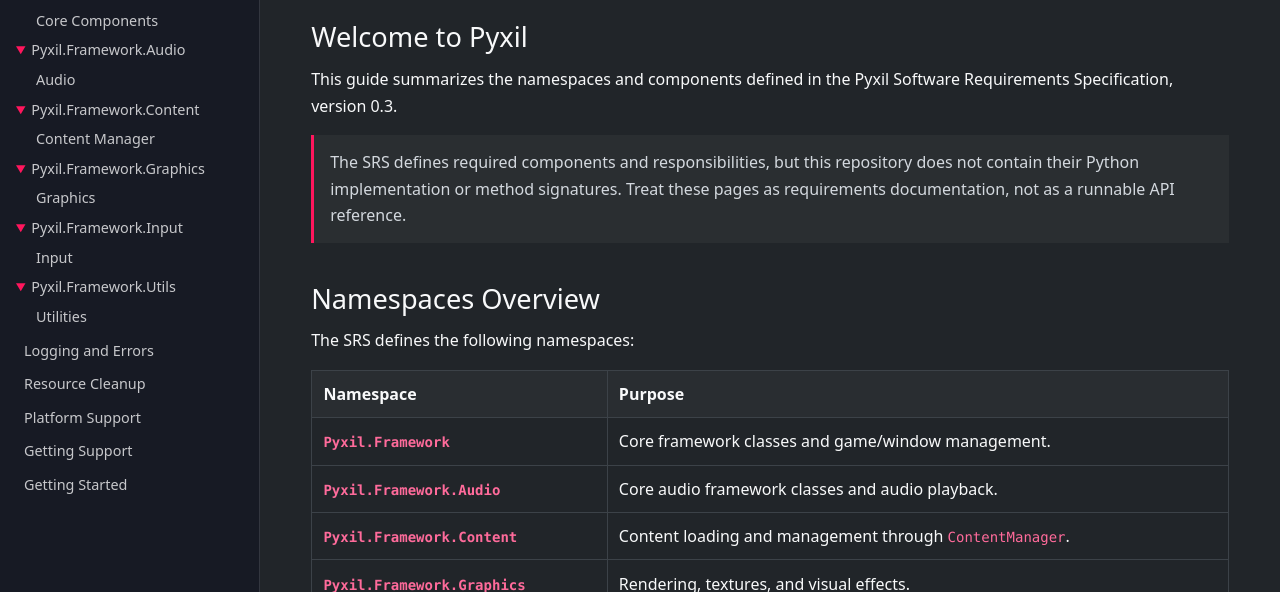
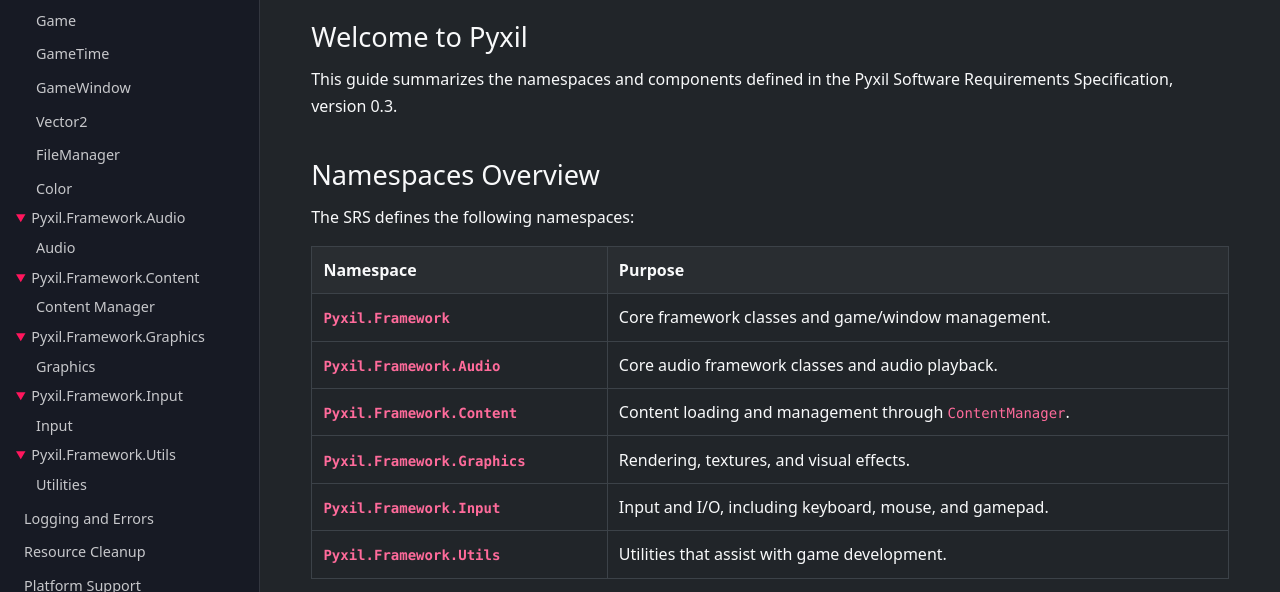
Before and after one commit to 1x1-Studio/Pyxil, a plain HTML site: page docs/docs.html in a window 1280 px wide. Shown: the part 208-800 px from the top of the page. Drawn offline with nearby package versions, Linux system fonts and the light colour scheme.

Commit message:
Add API documentation for core components and update navigation links

```diff
--- a/docs/docs.html
+++ b/docs/docs.html
@@ -37,7 +37,13 @@
                         <details open>
                             <summary>Pyxil.Framework</summary>
                             <ul>
-                                <li><a href="#core-components">Core Components</a></li>
+                                <li><a href="#core-components">Game</a></li>
+                                <li><a href="#core-components">GameTime</a></li>
+                                <li><a href="#core-components">GameWindow</a></li>
+                                <li><a href="#core-components">Vector2</a></li>
+                                <li><a href="#core-components">FileManager</a></li>
+                                <li><a href="#core-components">Color</a></li>
+
                             </ul>
                         </details>
                     </li>
@@ -101,11 +107,6 @@
                 <p>
                     This guide summarizes the namespaces and components defined in the
                     Pyxil Software Requirements Specification, version 0.3.
-                </p>
-                <p class="learn-note">
-                    The SRS defines required components and responsibilities, but this repository does
-                    not contain their Python implementation or method signatures. Treat these pages as
-                    requirements documentation, not as a runnable API reference.
                 </p>
             </section>
 
```
Also changed, not shown: docs/api/color.html (added), docs/api/filemanager.html (added), docs/api/game.html (added), docs/api/gametime.html (added), docs/api/gamewindow.html (added), docs/api/vector2.html (added).
